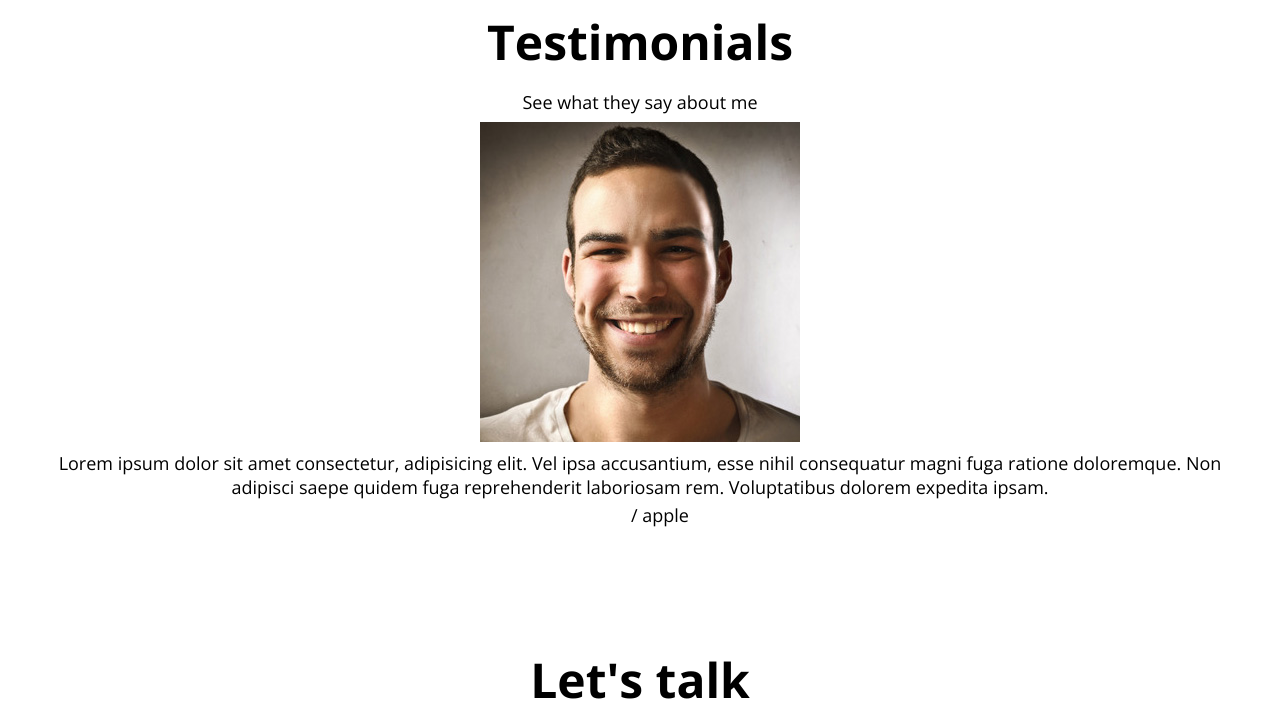
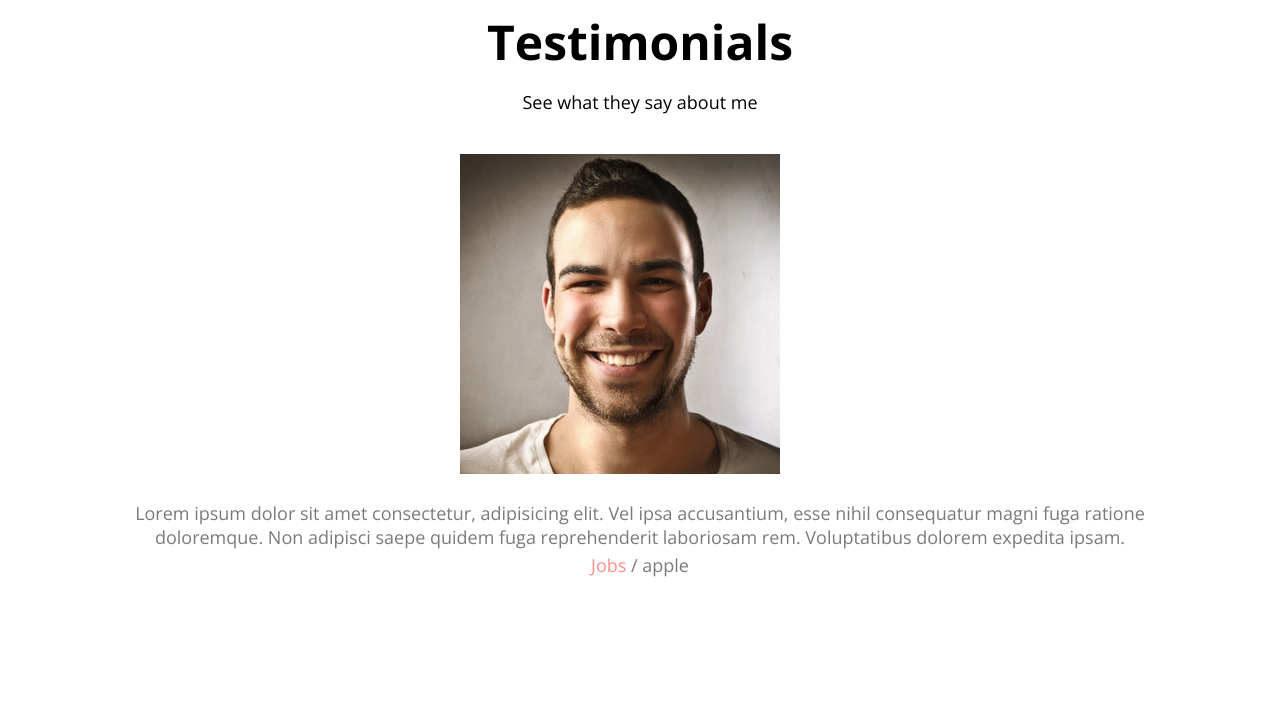
Before and after one commit to ImWonYong/portfolio, a plain HTML site: page index.html in a window 1280 px wide. Shown: the part 2720-3445 px from the top of the page. Drawn offline with nearby package versions, Linux system fonts and the light colour scheme.

Commit message:
CSS: Testimonial

```diff
--- a/style.css
+++ b/style.css
@@ -388,3 +388,45 @@ p {
   margin-top: 8px;
   background-color: var(--color-dark-white);
 }
+
+/* Testimonial */
+#testimonials {
+  background-color: light var(--color-light-white);
+}
+
+.testimonials {
+  margin: 40px;
+}
+
+.tastimonial {
+  display: flex;
+  margin: 32px 0;
+}
+
+.testimonial__avatar {
+  width: 150px;
+  height: 150px;
+  border-radius: 50%;
+}
+
+.testimonial__avator:nth-child(odd) {
+  margin-right: 40px;
+}
+
+.testimonial__avatar:nth-child(even) {
+  margin-left: 40px;
+}
+
+.testimonial__speech-bubble {
+  padding: 18px;
+  background-color: var(--color-white);
+  border-radius: var(--size-border-radius);
+}
+
+.testimonial__speech-bubble p {
+    color: var(--color-light-grey)
+}
+
+.testimonial__speech-bubble a{
+    color: var(--color-pink)
+}
```
